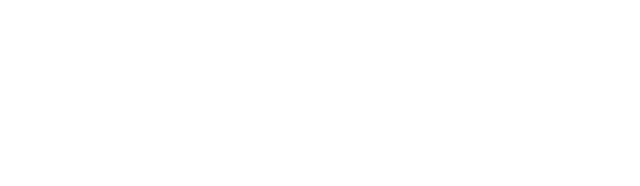
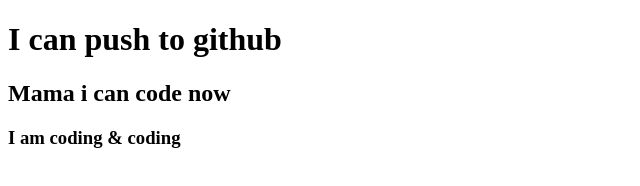
Before and after one commit to imranh0997/my-second-rrepo, a plain HTML site: page index.html in a window 1280 px wide. Shown: the whole page, without its empty margins (0-640 px from the left). Drawn offline with Linux system fonts and the light colour scheme.

Commit message:
added header

```diff
--- a/index.html
+++ b/index.html
@@ -7,6 +7,8 @@
     <title>My Second Repo</title>
 </head>
 <body>
-
+    <h1>I can push to github</h1>
+    <h2>Mama i can code now</h2>
+    <h3>I am coding & coding</h3>
 </body>
 </html>
```
